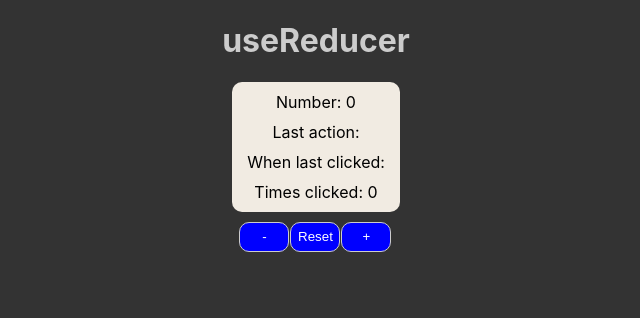
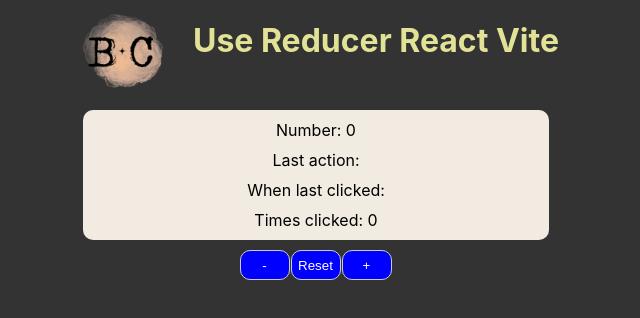
Before and after one commit to bekircbc/useReducer-reactvite, a React (Vite) app: page / in a window 1280 px wide. Shown: the top 318 px of the page, without its empty margins (324-964 px from the left). Built offline with nearby package versions, Linux system fonts and the light colour scheme.

Commit message:
icon added. title changed

```diff
--- a/src/App.jsx
+++ b/src/App.jsx
@@ -33,7 +33,10 @@ function App() {
   const [state, dispatch] = useReducer(reducer, initialState);
   return (
     <div className="App">
-      <h1>useReducer</h1>
+      <div className="title">
+        <img src="images/icon.png" alt="logo" />
+        <h1>Use Reducer React Vite</h1>
+      </div>
       <div className="dataArea">
         <div>Number: {state.number}</div>
         <div>Last action: {state.lastAction}</div>
```
